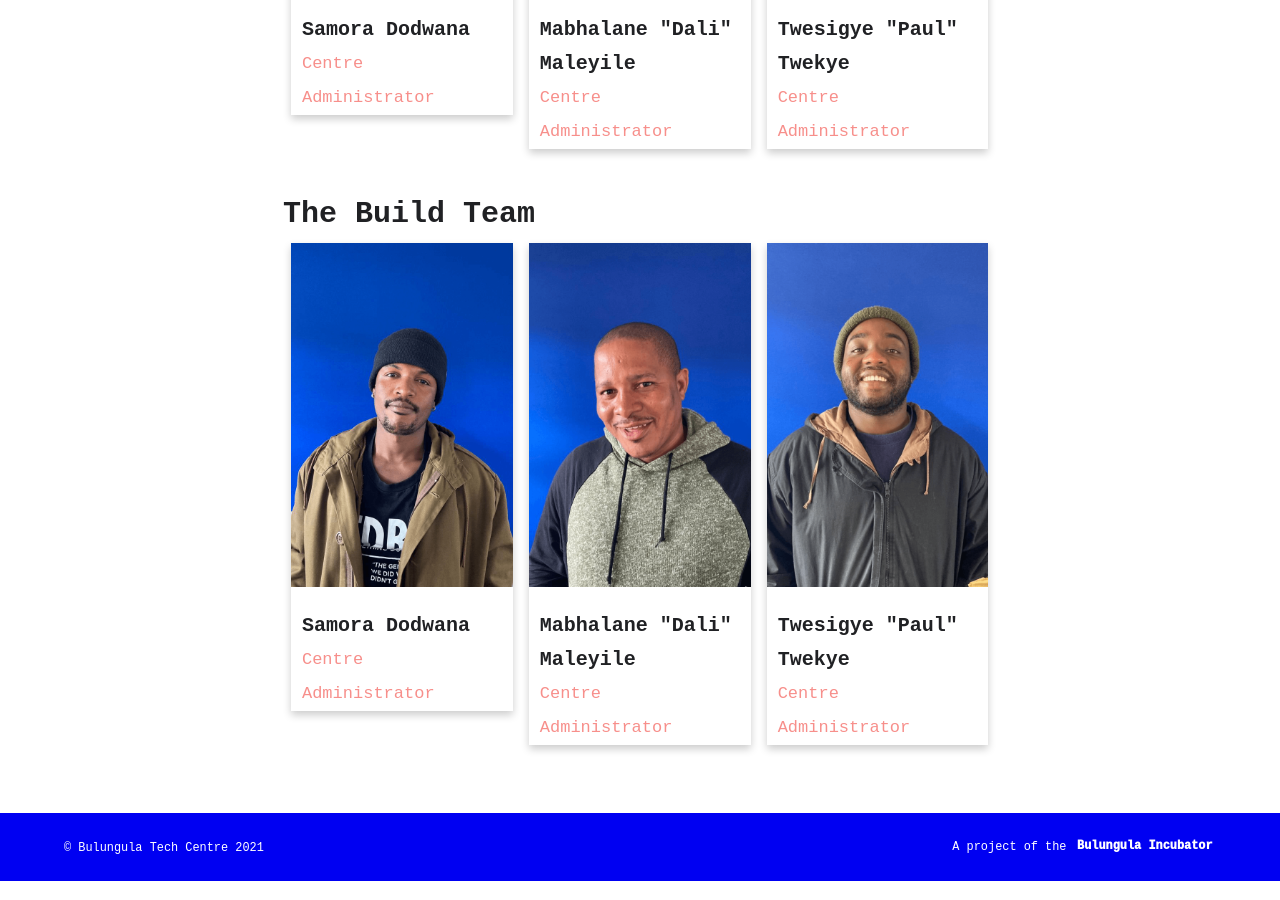
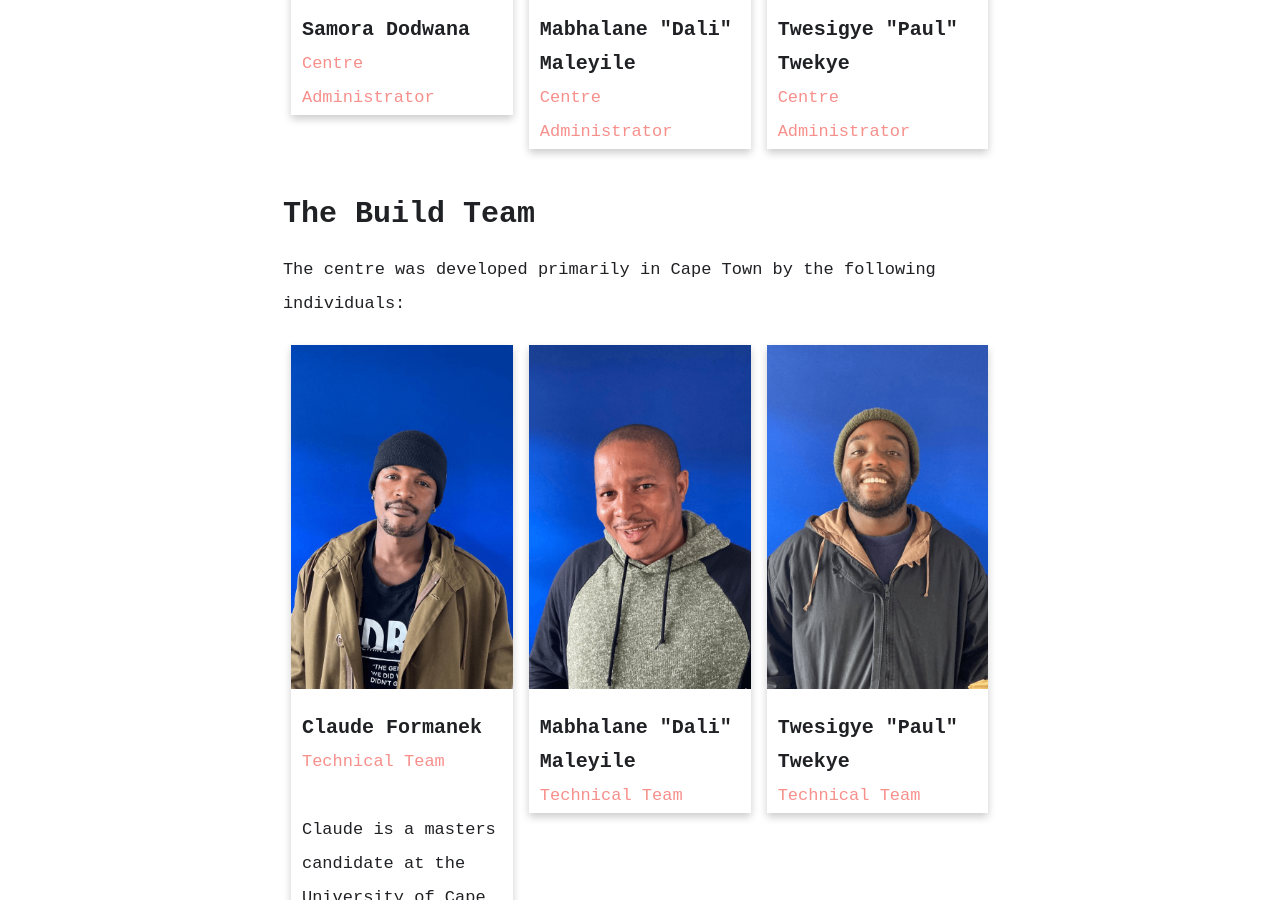
Before and after one commit to bulungula-tech-centre/bulungula-tech-centre, a Jekyll site: the page built from team.md, in a window 1280 px wide and 900 px high, scrolled down 1246 px. Built offline with Jekyll 4.4.1, drawn with Linux system fonts in a browser that asks for light colours; some of the changed text lies outside the part shown.

Commit message:
add first build team member

```diff
--- a/_includes/build_team.html
+++ b/_includes/build_team.html
@@ -1,10 +1,14 @@
 <div class="row">
     <div class="column">
         <div class="card">
-            <img src="/assets/images/team/sam.png" alt="Samora" style="width:100%">
+            <img src="/assets/images/team/sam.png" alt="Claude" style="width:100%">
             <div class="container">
-                <h6>Samora Dodwana</h6>
-                <p class="title">Centre Administrator</p>
+                <h6>Claude Formanek</h6>
+                <p class="title">Technical Team</p>
+                <p>Claude is a masters candidate at the University of Cape Town. He is passionate about using technology
+                    as a force for good in Africa. Claude has a background in Computer Science and played a crucial role
+                    in bringing the computer lab to life from a technical standpoint.
+                </p>
             </div>
         </div>
     </div>
@@ -14,7 +18,7 @@
             <img src="/assets/images/team/dali.png" alt="Dali" style="width:100%">
             <div class="container">
                 <h6>Mabhalane "Dali" Maleyile</h6>
-                <p class="title">Centre Administrator</p>
+                <p class="title">Technical Team</p>
             </div>
         </div>
     </div>
@@ -24,7 +28,7 @@
             <img src="/assets/images/team/paul.png" alt="Paul" style="width:100%">
             <div class="container">
                 <h6>Twesigye "Paul" Twekye</h6>
-                <p class="title">Centre Administrator</p>
+                <p class="title">Technical Team</p>
             </div>
         </div>
     </div>
--- a/team.md
+++ b/team.md
@@ -17,4 +17,6 @@ The Bulungula Tech Centre managers run the day to day operations of the centre w
 
 ### The Build Team
 
+The centre was developed primarily in Cape Town by the following individuals:
+
 {% include build_team.html %}
```
